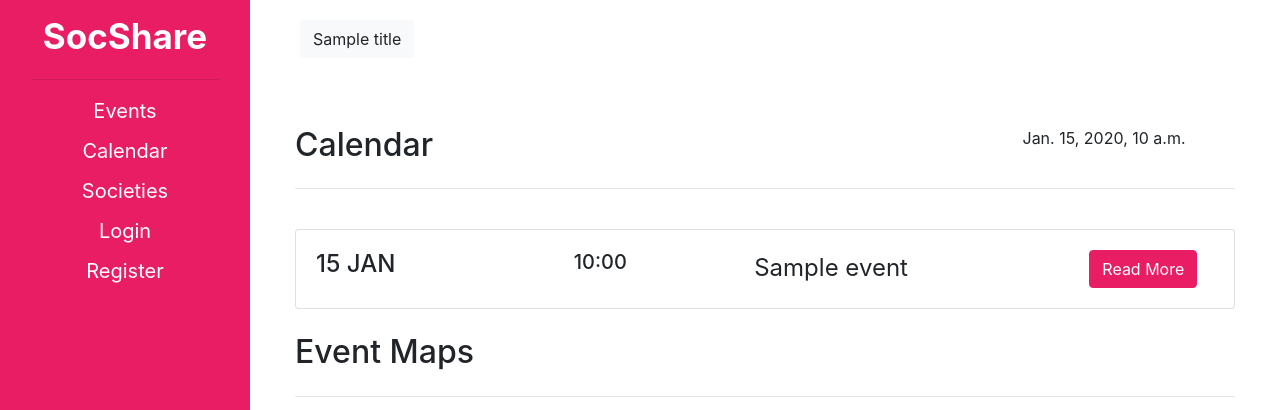
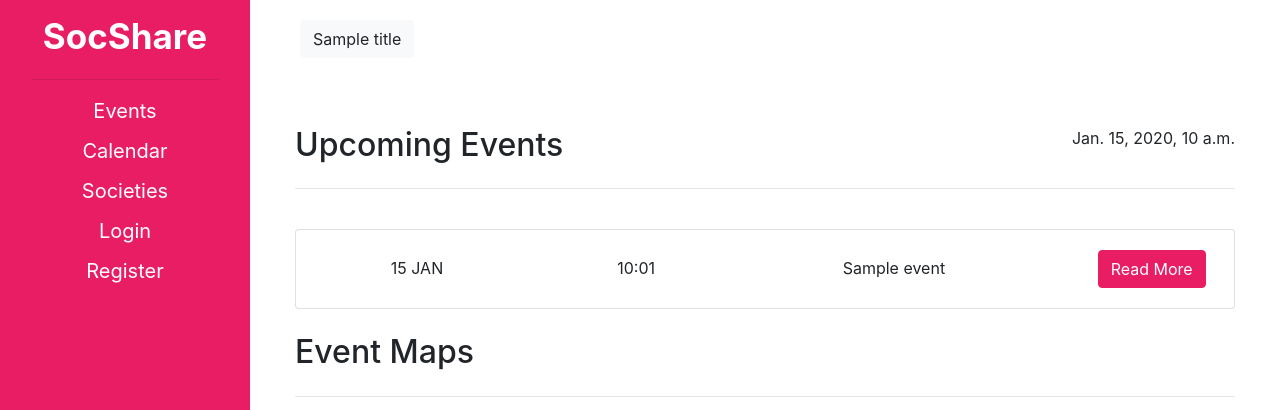
Before and after one commit to SocShare/SocShare, a Django app: template wad_project/templates/socshare/calendar.html in a window 1280 px wide. Shown: the top 410 px of the page. Run offline with Django 3.2, Linux system fonts and the light colour scheme; the template is opened without the code that fills it: most values are stand-ins (such as "Sample title", 1, 10 or a date in 2020); some libraries are stand-ins or nearby versions.

Commit message:
More frontend cleanup and hotfix to view.py

```diff
--- a/wad_project/socshare/views.py
+++ b/wad_project/socshare/views.py
@@ -10,7 +10,6 @@ from django.db.models.functions.datetime import datetime
 from django.conf import settings
 import socshare.utils.google_auth as gauth
 from django.http import HttpResponseNotFound
-import datetime
 from django.utils import timezone
 
 def events(request):
@@ -111,7 +110,7 @@ def calendar(request):
     '''
     events = Event.objects.order_by('date')
     now = timezone.now
-    context = {"title":"Calendar","events":[x for x in events],"date":now}
+    context = {"title":"Calendar","events":[x for x in events][:5],"date":now}
     return render(request,'socshare/calendar.html', context=context)
 
 def login_page(request):
--- a/wad_project/templates/socshare/calendar.html
+++ b/wad_project/templates/socshare/calendar.html
@@ -5,23 +5,24 @@
 <div class="container">
     <br /><br />
     <div class="row justify-content-between">
-        <div class="col-sm-4"><h2> Calendar </h2></div>
-        <div class="col-sm-3">{{ date }}</div>
+        <div class="col-sm-4"><h2> Upcoming Events </h2></div>
+        <div class="col-sm-3" align = "right">{{ date }}</div>
     </div>
     <hr>
+
     {% for event in events %}
     <br>
-    <div class="card">
+    <center><div class="card">
         <div class="card-body">
             <div class="row justify-content-between">
 
-                <div class="col-3"> <h4 style = "text-transform: uppercase;">{{ event.date|date:'d b' }}</h4></div>
-                <div class="col-2"><h5>{{ event.date|date:'H:s' }}</h5></div>
-                <div class="col-4"><font size="5">{{ event.name }}</font></div>
+                <div class="col-3" style="padding-top: 6px;"> <a style = "font: 25px; text-transform: uppercase; padding-top: 6px; padding-bottom: 12px;">{{ event.date|date:'d b' }}</a></div>
+                <div class="col-2" style="padding-top: 6px;"><a style = "font: 25px; text-transform: uppercase;  padding-top: 6px; padding-bottom: 12px;">{{ event.date|date:'H:m' }}</a></div>
+                <div class="col-4" style="padding-top: 6px; "><a style = "font: 25px;  padding-top: 6px; padding-bottom: 12px; ">{{ event.name }}</a></div>
                 <div class="col-2"><a href="{% url 'socshare:events' %}{{ event.slug }}" class="btn btn-primary color-main">Read More</a></div>
             </div>
         </div>
-    </div>
+    </div></center>
     {% endfor %}
     <br>
     <div class="row justify-content-between">
--- a/wad_project/templates/socshare/event.html
+++ b/wad_project/templates/socshare/event.html
@@ -2,8 +2,8 @@
 {% load static %}
 
 {% block container %}
-<div class="content">
-        <!-- Alex fix this if ya get time :) -->
+
+<div class="content" style = "padding:0px;">
         <img src="{{ MEDIA_URL }}{{ event.banner }}" class="banner-img" alt="Event image">
 
         <hr style="height:30pt; visibility:hidden;">
--- a/wad_project/templates/socshare/events.html
+++ b/wad_project/templates/socshare/events.html
@@ -11,7 +11,7 @@
     {% for e in events %}
     <div class="col mb-4">
         <div class="card">
-            <img src="{{ MEDIA_URL }}{{ e.banner }}" class="card-img-top" alt="Card image">
+
             <div class="card-body">
                 <h5 class="card-title">{{ e.name }}</h5>
                 <p class="card-text">{{ e.description_short }}</p>
--- a/wad_project/templates/socshare/profile.html
+++ b/wad_project/templates/socshare/profile.html
@@ -2,7 +2,8 @@
 {% load static %}
 
 {% block container %}
-<img src="{{ MEDIA_URL }}{{ banner_img_url }}" class="banner-img" alt="">
+<div class="content" style = "padding:0px;">
+    <img src="{{ MEDIA_URL }}{{ banner_img_url }}" class="banner-img" alt="Profile Image">
     <div class="logo-container">
         <img src="{{ MEDIA_URL }}{{ logo }}" class="logo" alt="">
         <h3 class="logo-name">{{ name }}</h3>
@@ -36,4 +37,5 @@
         <strong>There are no Events scheduled by this society.</strong>
         {% endif %}
     </div>
+</div>
 {% endblock %}
```
Lines whose indentation alone changed are shown as unchanged.
